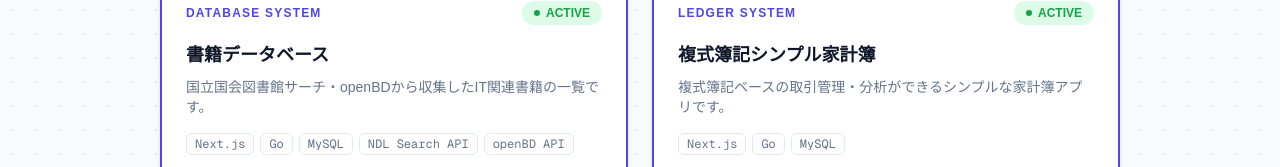
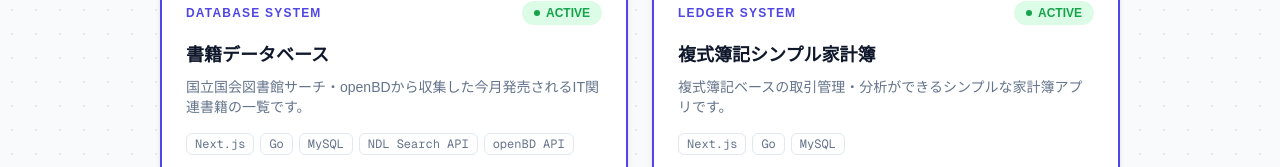
Before and after one commit to matsutoba/my-portal, a Next.js app: page / in a window 1280 px wide. Shown: the part 122-289 px from the top of the page. Built offline with nearby package versions, Linux system fonts and the light colour scheme.

Commit message:
テキスト修正

```diff
--- a/app/_lib/features.ts
+++ b/app/_lib/features.ts
@@ -11,7 +11,7 @@ export const features: Feature[] = [
   {
     slug: "book-database",
     name: "書籍データベース",
-    description: "国立国会図書館サーチ・openBDから収集したIT関連書籍の一覧です。",
+    description: "国立国会図書館サーチ・openBDから収集した今月発売されるIT関連書籍の一覧です。",
     category: "DATABASE SYSTEM",
     status: "available",
     techStack: ["Next.js", "Go", "MySQL", "NDL Search API", "openBD API"],
```
